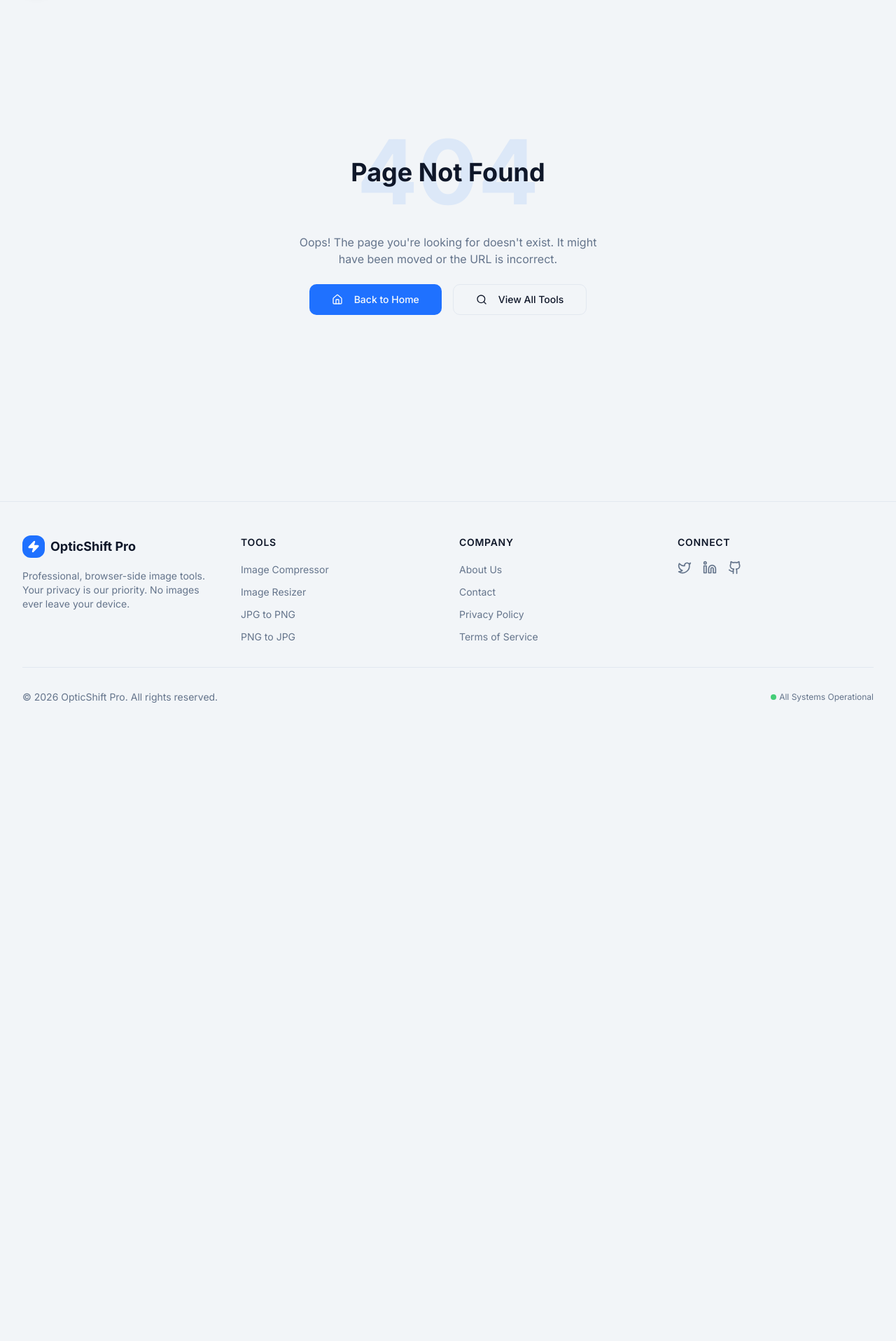
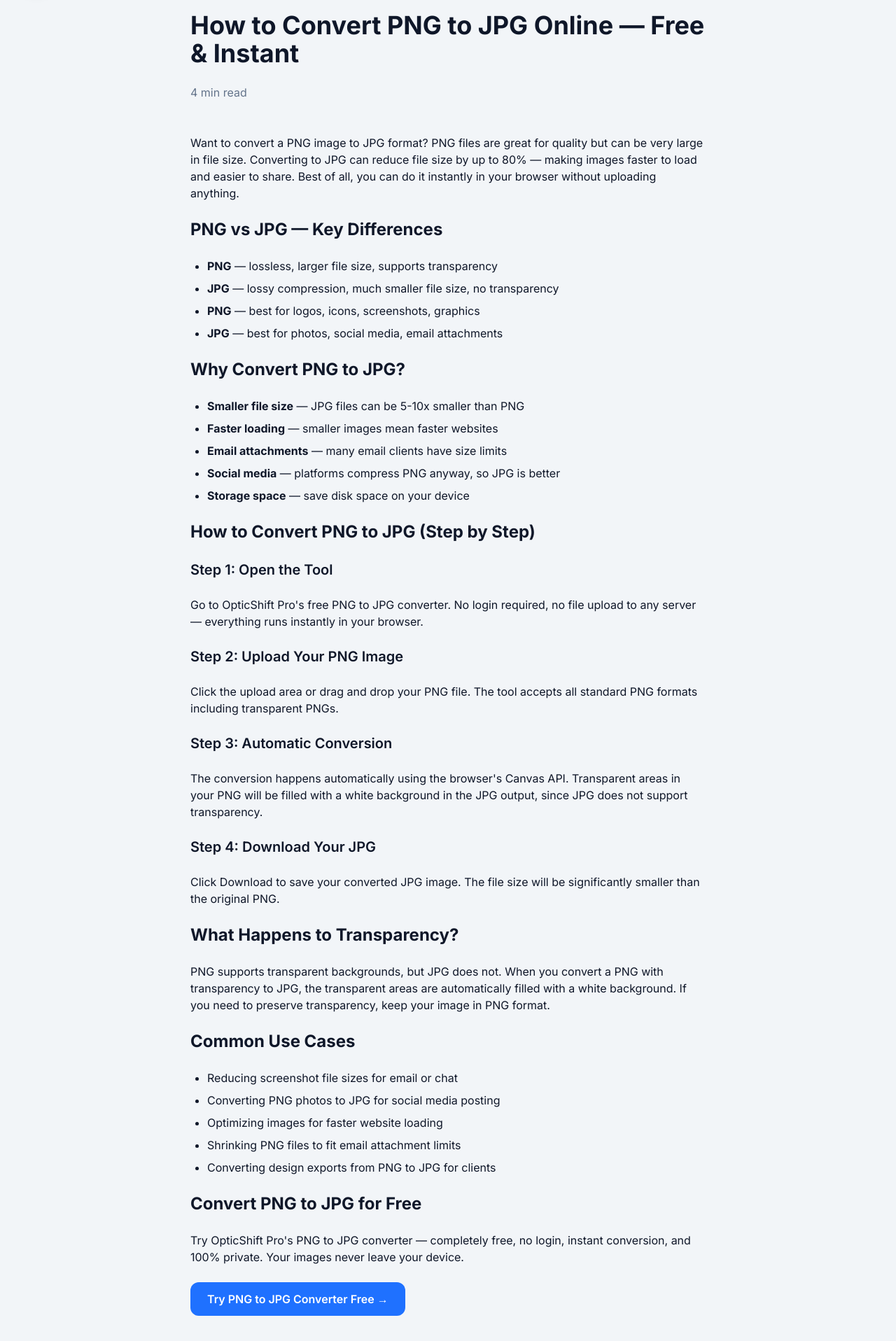
Before and after one commit to surajkumar122024-star/ok01, a Next.js app: page /blog/how-to-convert-png-to-jpg in a window 1280 px wide. Before the commit this address had no page. Shown: the part 84-2000 px from the top of the page at 70% size. Before the commit the page ends 1138 px from the top, so only its background shows below. Built offline with nearby package versions, Linux system fonts and the light colour scheme.

Commit message:
Add blog post on converting PNG to JPG

```diff
--- /dev/null
+++ b/src/app/blog/how-to-convert-png-to-jpg/page.tsx
@@ -0,0 +1,97 @@
+export default function BlogPost() {
+  return (
+    <main className="max-w-3xl mx-auto px-4 py-16">
+      <p className="text-sm text-muted-foreground mb-4">June 20, 2026</p>
+      <h1 className="text-4xl font-bold mb-6">
+        How to Convert PNG to JPG Online — Free & Instant
+      </h1>
+      <p className="text-muted-foreground mb-12">4 min read</p>
+
+      <div className="prose prose-lg max-w-none space-y-6 text-foreground">
+
+        <p>
+          Want to convert a PNG image to JPG format? PNG files are great for
+          quality but can be very large in file size. Converting to JPG can
+          reduce file size by up to 80% — making images faster to load and
+          easier to share. Best of all, you can do it instantly in your browser
+          without uploading anything.
+        </p>
+
+        <h2 className="text-2xl font-bold mt-8">PNG vs JPG — Key Differences</h2>
+        <ul className="list-disc pl-6 space-y-2">
+          <li><strong>PNG</strong> — lossless, larger file size, supports transparency</li>
+          <li><strong>JPG</strong> — lossy compression, much smaller file size, no transparency</li>
+          <li><strong>PNG</strong> — best for logos, icons, screenshots, graphics</li>
+          <li><strong>JPG</strong> — best for photos, social media, email attachments</li>
+        </ul>
+
+        <h2 className="text-2xl font-bold mt-8">Why Convert PNG to JPG?</h2>
+        <ul className="list-disc pl-6 space-y-2">
+          <li><strong>Smaller file size</strong> — JPG files can be 5-10x smaller than PNG</li>
+          <li><strong>Faster loading</strong> — smaller images mean faster websites</li>
+          <li><strong>Email attachments</strong> — many email clients have size limits</li>
+          <li><strong>Social media</strong> — platforms compress PNG anyway, so JPG is better</li>
+          <li><strong>Storage space</strong> — save disk space on your device</li>
+        </ul>
+
+        <h2 className="text-2xl font-bold mt-8">How to Convert PNG to JPG (Step by Step)</h2>
+
+        <h3 className="text-xl font-semibold mt-6">Step 1: Open the Tool</h3>
+        <p>
+          Go to OpticShift Pro's free PNG to JPG converter. No login required,
+          no file upload to any server — everything runs instantly in your browser.
+        </p>
+
+        <h3 className="text-xl font-semibold mt-6">Step 2: Upload Your PNG Image</h3>
+        <p>
+          Click the upload area or drag and drop your PNG file.
+          The tool accepts all standard PNG formats including transparent PNGs.
+        </p>
+
+        <h3 className="text-xl font-semibold mt-6">Step 3: Automatic Conversion</h3>
+        <p>
+          The conversion happens automatically using the browser's Canvas API.
+          Transparent areas in your PNG will be filled with a white background
+          in the JPG output, since JPG does not support transparency.
+        </p>
+
+        <h3 className="text-xl font-semibold mt-6">Step 4: Download Your JPG</h3>
+        <p>
+          Click Download to save your converted JPG image. The file size will
+          be significantly smaller than the original PNG.
+        </p>
+
+        <h2 className="text-2xl font-bold mt-8">What Happens to Transparency?</h2>
+        <p>
+          PNG supports transparent backgrounds, but JPG does not. When you convert
+          a PNG with transparency to JPG, the transparent areas are automatically
+          filled with a white background. If you need to preserve transparency,
+          keep your image in PNG format.
+        </p>
+
+        <h2 className="text-2xl font-bold mt-8">Common Use Cases</h2>
+        <ul className="list-disc pl-6 space-y-2">
+          <li>Reducing screenshot file sizes for email or chat</li>
+          <li>Converting PNG photos to JPG for social media posting</li>
+          <li>Optimizing images for faster website loading</li>
+          <li>Shrinking PNG files to fit email attachment limits</li>
+          <li>Converting design exports from PNG to JPG for clients</li>
+        </ul>
+
+        <h2 className="text-2xl font-bold mt-8">Convert PNG to JPG for Free</h2>
+        <p>
+          Try OpticShift Pro's PNG to JPG converter — completely free, no login,
+          instant conversion, and 100% private. Your images never leave your device.
+        </p>
+
+
+         <a href="/tools/png-to-jpg"
+          className="inline-block mt-4 px-6 py-3 bg-primary text-white rounded-lg font-semibold hover:opacity-90 transition"
+        >
+          Try PNG to JPG Converter Free →
+        </a>
+
+      </div>
+    </main>
+  );
+}
```
